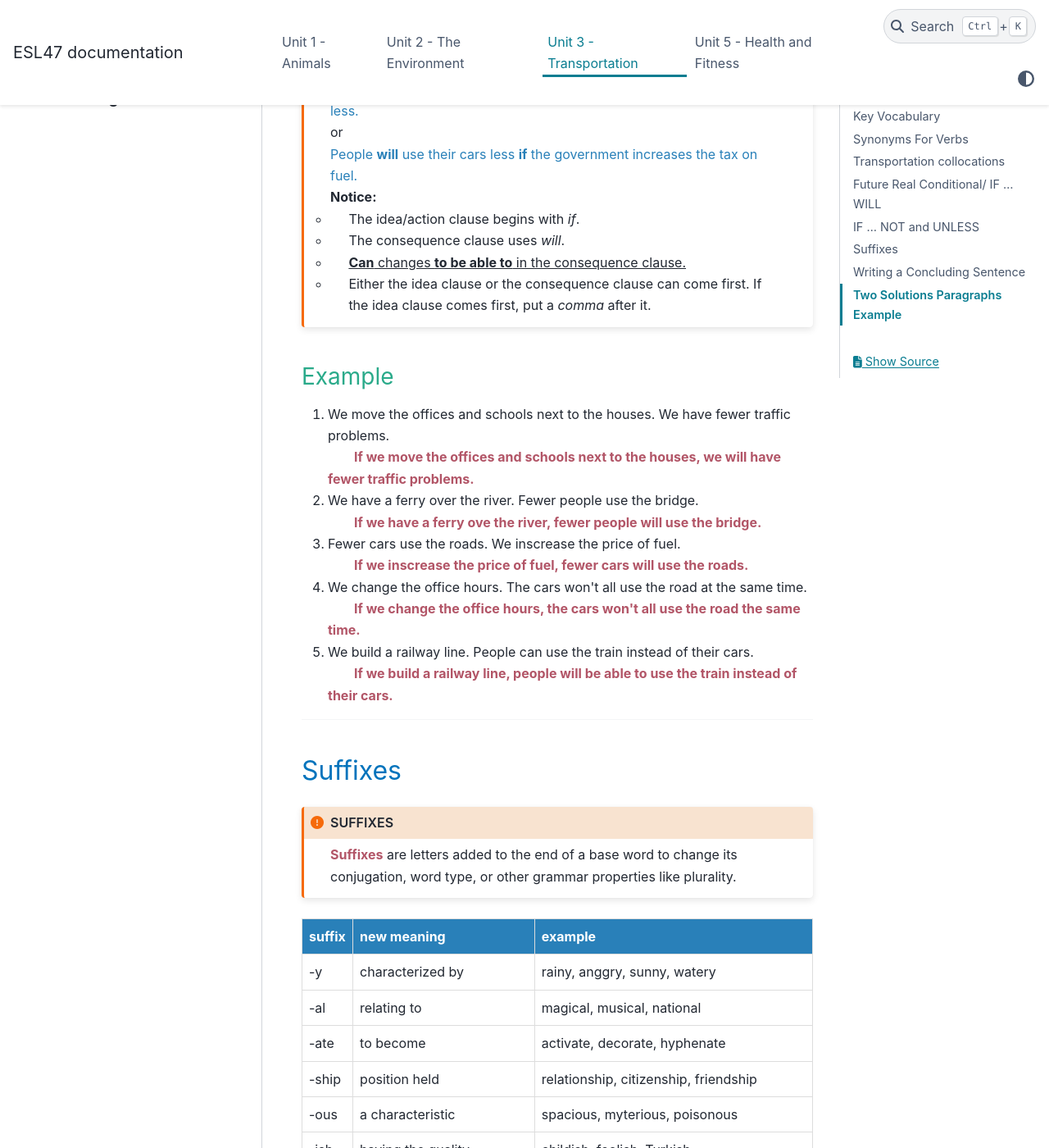
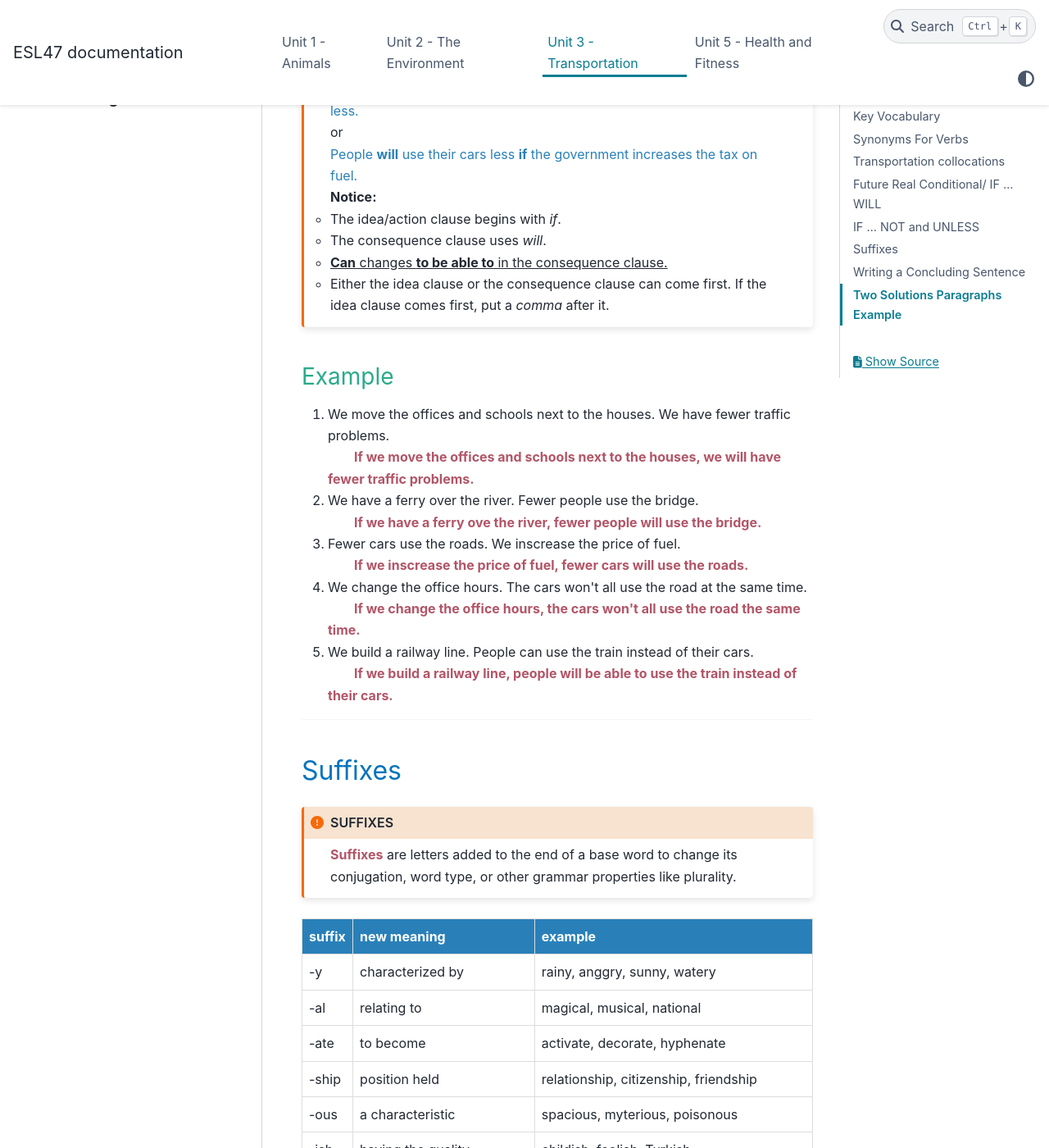
Before and after one commit to vpa24/ESL-47---Intermediate-Low-Integrated-Reading-Writing, a Sphinx documentation site: the page built from docs/source/unit3.md, in a window 1280 px wide and 1400 px high, scrolled down 5116 px. Shown: the whole window at 82% size. Built offline with Sphinx 7.4.7 and the PyData theme 0.15.4, drawn with Linux system fonts in a browser that asks for light colours.

Commit message:
add li in .admonition

```diff
--- a/docs/source/_static/css/custom.css
+++ b/docs/source/_static/css/custom.css
@@ -108,8 +108,8 @@
   margin-right: 0 !important;
 }
 
-.admonition p.admonition-title ~ * :not(i, ins, strong, b),
-div.admonition p.admonition-title ~ :not(i, ins, strong, b) {
+.admonition p.admonition-title ~ * :not(i, ins, strong, b, li),
+div.admonition p.admonition-title ~ :not(i, ins, strong, b, li) {
   margin-left: 0 !important;
   margin-right: 0 !important;
   padding-left: 1.4rem;
```
